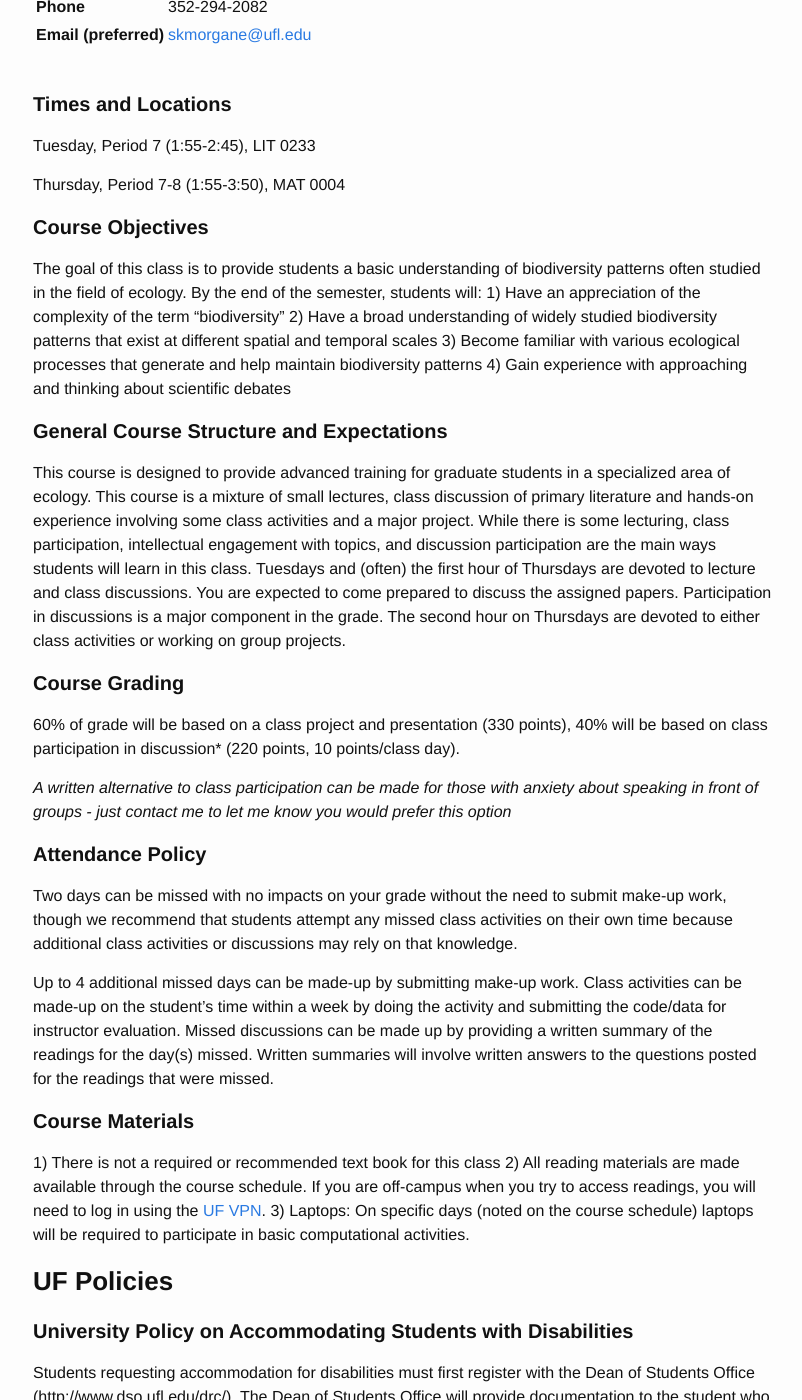
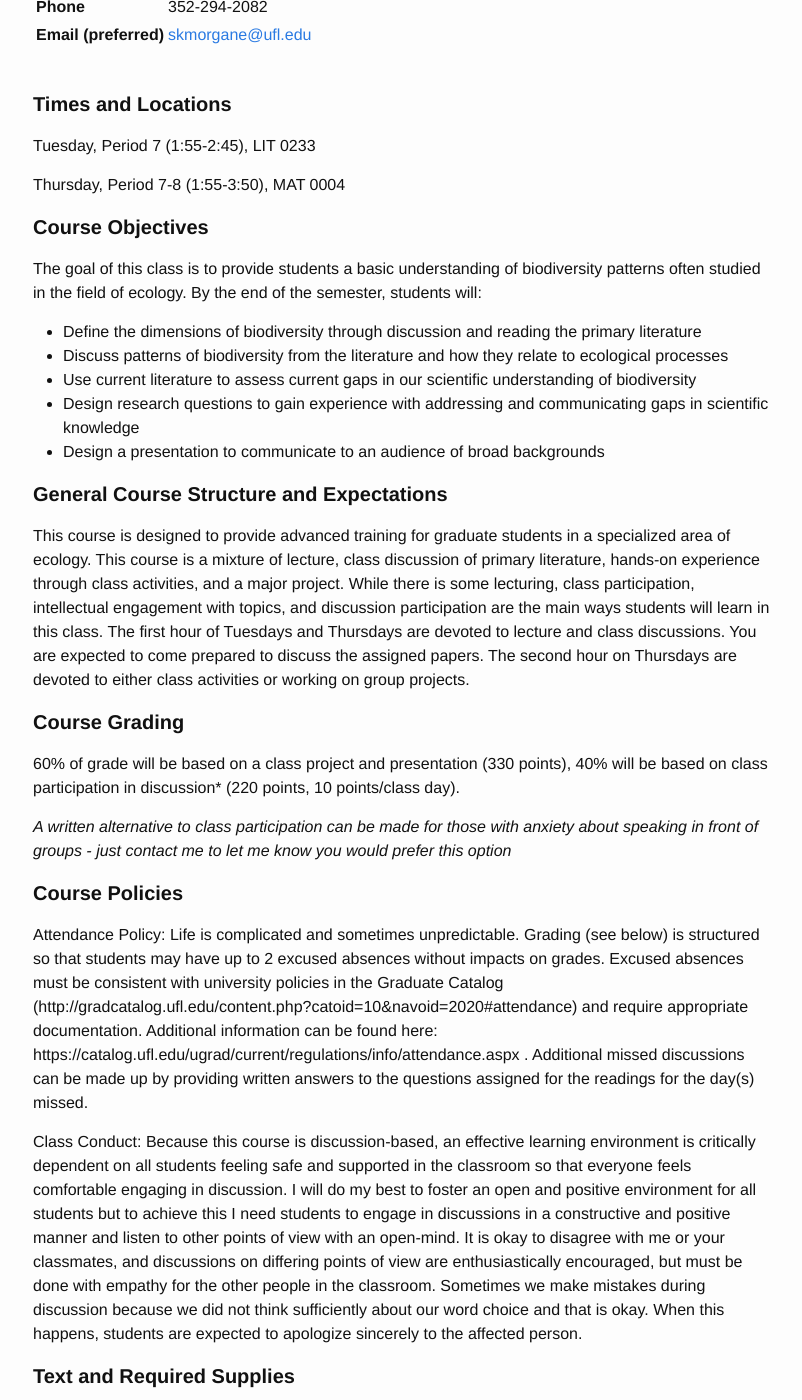
Before and after one commit to skmorgane/biodiversity-course, a Jekyll site: the page built from syllabus.md, in a window 1280 px wide and 1400 px high, scrolled down 395 px. Shown: the whole window, without its empty margins (237-1039 px from the left). Built offline with Jekyll 4.4.1, drawn with Linux system fonts in a browser that asks for light colours; some of the changed text lies outside the part shown.

Commit message:
Update syllabus.md

```diff
--- a/syllabus.md
+++ b/syllabus.md
@@ -22,20 +22,15 @@ Thursday, Period 7-8 (1:55-3:50), MAT 0004
 
 The goal of this class is to provide students a basic understanding of biodiversity patterns often studied in the field
 of ecology. By the end of the semester, students will:
-1)	Have an appreciation of the complexity of the term “biodiversity”
-2)	Have a broad understanding of widely studied biodiversity patterns that exist at different spatial and temporal scales
-3)	Become familiar with various ecological processes that generate and help maintain biodiversity patterns
-4)	Gain experience with approaching and thinking about scientific debates
-
+*	Define the dimensions of biodiversity through discussion and reading the primary literature
+*	Discuss patterns of biodiversity from the literature and how they relate to ecological processes
+*	Use current literature to assess current gaps in our scientific understanding of biodiversity
+*	Design research questions to gain experience with addressing and communicating gaps in scientific knowledge
+*	Design a presentation to communicate to an audience of broad backgrounds
 
 #### **General Course Structure and Expectations**
 
-This course is designed to provide advanced training for graduate students in a specialized area of ecology.
-This course is a mixture of small lectures, class discussion of primary literature and hands-on experience involving
-some class activities and a major project. While there is some lecturing, class participation, intellectual
-engagement with topics, and discussion participation are the main ways students will learn in this class.
-Tuesdays and (often) the first hour of Thursdays are devoted to lecture and class discussions. You are expected to
-come prepared to discuss the assigned papers. Participation in discussions is a major component in the grade. The second hour on Thursdays are devoted to either class activities or working on group projects.
+ This course is designed to provide advanced training for graduate students in a specialized area of ecology. This course is a mixture of lecture, class discussion of primary literature, hands-on experience through class activities, and a major project. While there is some lecturing, class participation, intellectual engagement with topics, and discussion participation are the main ways students will learn in this class. The first hour of Tuesdays and Thursdays are devoted to lecture and class discussions. You are expected to come prepared to discuss the assigned papers. The second hour on Thursdays are devoted to either class activities or working on group projects.
 
 #### **Course Grading**
 
@@ -44,70 +39,50 @@ come prepared to discuss the assigned papers. Participation in discussions is a
 
 *A written alternative to class participation can be made for those with anxiety about speaking in front of groups - just contact me to let me know you would prefer this option*
 
-#### **Attendance Policy**
+#### **Course Policies**
 
-Two days can be missed with  no impacts on your grade without the need
-to submit make-up work, though we recommend that students attempt any
-missed class activities on their own time because additional class
-activities or discussions may rely on that knowledge.
+Attendance Policy: Life is complicated and sometimes unpredictable. Grading (see below) is structured so that students may have up to 2 excused absences without impacts on grades. Excused absences must be consistent with university policies in the Graduate Catalog (http://gradcatalog.ufl.edu/content.php?catoid=10&navoid=2020#attendance) and require appropriate documentation.  Additional information can be found here: https://catalog.ufl.edu/ugrad/current/regulations/info/attendance.aspx .
+Additional missed discussions can be made up by providing written answers to the questions assigned for the readings for the day(s) missed.
 
-Up to 4 additional missed days can be made-up by submitting make-up work.
-Class activities can be made-up on the student's time within a week by doing
-the activity and submitting the code/data for instructor evaluation. Missed
-discussions can be made up by providing a written summary of the readings
-for the day(s) missed. Written summaries will involve written answers to the
-questions posted for the readings that were missed.
+Class Conduct: Because this course is discussion-based, an effective learning environment is critically dependent on all students feeling safe and supported in the classroom so that everyone feels comfortable engaging in discussion. I will do my best to foster an open and positive environment for all students but to achieve this I need students to engage in discussions in a constructive and positive manner and listen to other points of view with an open-mind. It is okay to disagree with me or your classmates, and discussions on differing points of view are enthusiastically encouraged, but must be done with empathy for the other people in the classroom.  Sometimes we make mistakes during discussion because we did not think sufficiently about our word choice and that is okay. When this happens, students are expected to apologize sincerely to the affected person.
 
-#### **Course Materials**
-
-1)	There is not a required or recommended text book for this class
-2)	All reading materials are made available through the course schedule. If you are off-campus when you try to access readings, you will need to log in using the [UF VPN](http://www.uflib.ufl.edu/login/vpn.html).
-3)	Laptops: On specific days (noted on the course schedule) laptops will be required to participate in basic computational activities.
-
+#### **Text and Required Supplies**
+* There is not a required or recommended text book for this class
+* Readings for this class come from journal articles available electronically through UF journal subscriptions. Links to papers are made available through the course website (skmorgane.github.io/biodiversity-course).
+* Laptops: On specific days (noted on the course schedule) laptops or tablets will be required to participate in literature search and basic computational activities. If you do not have a laptop or tablet, please let the instructor know and access to one can be arranged.
+* Software: We will be using R (a freely available statistical programming environment) to learn about quantitative approaches to studying biodiversity patterns. R is required. It is also recommending that student load RStudio – a freely available integrated programming environment – which makes working with R more user friendly.
 
 ### **UF Policies**
 
 #### **University Policy on Accommodating Students with Disabilities**
 
-Students requesting accommodation for disabilities must first register
-with the Dean of Students Office (http://www.dso.ufl.edu/drc/). The Dean
-of Students Office will provide documentation to the student who must
-then provide this documentation to the instructor when requesting
-accommodation. You must submit this documentation prior to submitting
-assignments or taking the quizzes or exams. Accommodations are not
-retroactive, therefore, students should contact the office as soon as
-possible in the term for which they are seeking accommodations.
+The goal of the course is to create an environment where all students have an equivalent learning environment. If you need accommodations so that your opportunity to learn the material is equivalent to others, please do not hesitate to let me know. Students requesting accommodation for disabilities must first register with the Dean of Students Office (http://www.dso.ufl.edu/drc/). The Dean of Students Office will provide documentation to the student who must then provide this documentation to the instructor when requesting accommodation. You must submit this documentation prior to submitting assignments or taking the quizzes or exams. Accommodations are not retroactive, therefore, students should contact the office as soon as possible in the term for which they are seeking accommodations.
 
 #### **University Policy on Academic Misconduct**
 
-Academic honesty and integrity are fundamental values of the University
-community. Students should be sure that they understand the UF Student
-Honor Code at http://www.dso.ufl.edu/students.php.
+Academic honesty and integrity are fundamental values of the University community. Students should be sure that they understand the UF Student Honor Code at http://www.dso.ufl.edu/students.php.
 
 #### **Netiquette and Communication Courtesy**
 
-All members of the class are expected to follow rules of common courtesy
-in all email messages, threaded discussions and chats.
+All members of the class are expected to follow rules of common courtesy in all email messages, threaded discussions and chats. All in-person and electronic communications related to this course are covered by the course’s code of conduct statement.
 
 #### **Getting Help**
 
 Other resources are available at
 http://www.distance.ufl.edu/getting-help for:
 
--   Counseling and Wellness resources
+-   Counseling and Wellness resources: U Matter, We Care is a UF resource for students in distress. If you or are friend are in mental, emotional, psychological distress for any reason, they are here to help. umatter@ufl.edu or 352 392-1575. Counseling and Wellness Center (http://www.counseling.ufl.edu/cwc, and  392-1575). Sexual Assault Recovery Services (Student Health Care Center, 392-1161)
 
--   Disability resources
+-   E-learning technical support: 352-392-4357 (select option 2) or e-mail to Learning-support@ufl.edu. https://lss.at.ufl.edu/help.shtml.
+-   Career Resource Center, Reitz Union, 392-1601.  Career assistance and counseling. https://www.crc.ufl.edu/.
+-   Library Support, http://cms.uflib.ufl.edu/ask. Various ways to receive assistance with respect to using the libraries or finding resources.
+- Teaching Center, Broward Hall, 392-2010 or 392-6420. General study skills and tutoring. https://teachingcenter.ufl.edu/.
+- Writing Studio, 302 Tigert Hall, 846-1138. Help brainstorming, formatting, and writing papers. https://writing.ufl.edu/writing-studio/.
 
--   Resources for handling student concerns and complaints
-
--   Library Help Desk support
 
 Should you have any complaints with your experience in this course
-please visit http://www.distance.ufl.edu/student-complaints to submit a
+please visit Student Complaints Campus: https://www.dso.ufl.edu/documents/UF_Complaints_policy.pdf to submit a
 complaint.
-
-Most importantly, if you are struggling for any reason please come talk
-to me and I will do our best to help.
 
 #### **Grading scale**
 
```
